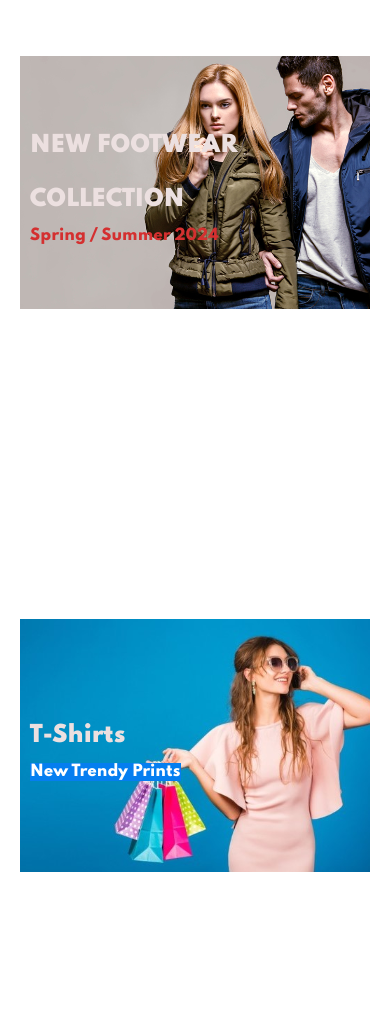
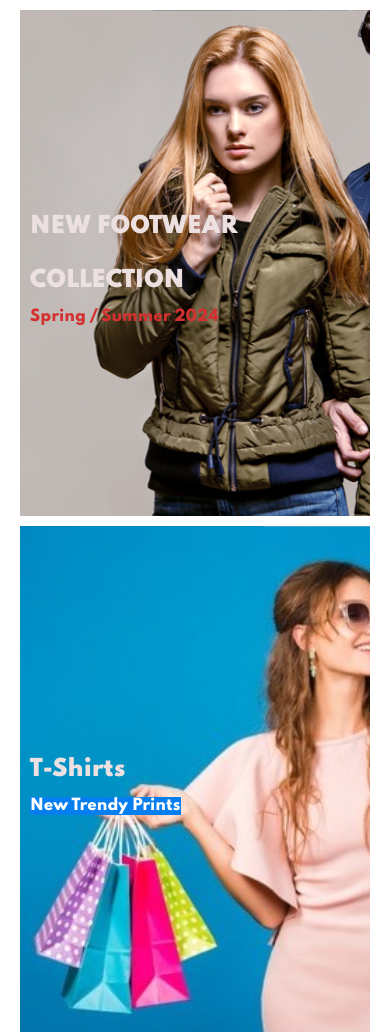
Before and after one commit to pedropXL/A-Responsive-Model-Ecommerce, a plain HTML site: page index.html in a window 390 px wide. Shown: the part 10471-11503 px from the top of the page. Drawn offline with Linux system fonts and the light colour scheme.

Commit message:
Making the code more responsive

```diff
--- a/style.css
+++ b/style.css
@@ -616,7 +616,6 @@ footer .copyright {
   }
   #banner3 {
     padding: 0 40px;
-    height: 200vh;
   }
   #banner3 .banner-box {
     width: 48%;
@@ -703,24 +702,23 @@ footer .copyright {
     align-items: flex-start;
     background-image: url("img/banner/b7.jpg");
     width: 60vh;
-    height: 30vh;
+    height: 60vh;
     background-size: cover;
     background-position: center;
     padding: 10px;
-    margin-bottom: 40px;
+    margin-bottom: 10px;
   }
 
   #banner3 .banner-box2 {
     background-image: url("img/banner/b4.jpg");
+    height: 60vh;
   }
 
   #banner3 .banner-box3 {
     background-image: url("img/banner/b18.jpg");
+    height: 60vh;
   }
 
-  #banner3 .banner-box{
-    width: 100%;
-  }
   #newsletter {
     padding: 40px 20px;
   }
```
